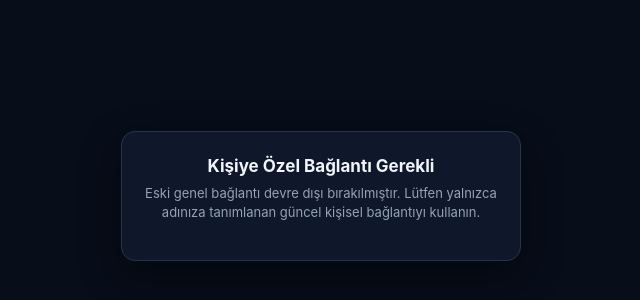
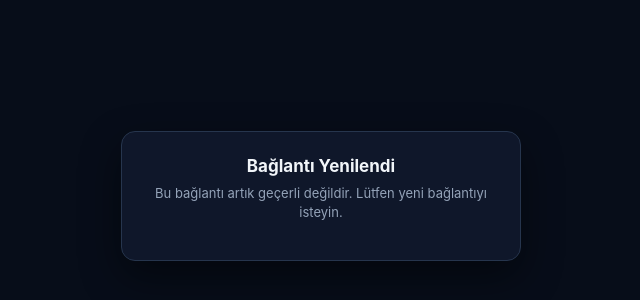
Before and after one commit to serdardoruk/zd-panel, a plain HTML site: page index.html in a window 1280 px wide. Shown: the part 204-504 px from the top of the page, without its empty margins (319-959 px from the left). Drawn offline with Linux system fonts and the light colour scheme.

Commit message:
Update encrypted bundle (24.11.2026 09:03:00)
Co-authored-by: Copilot <223556219+Copilot@users.noreply.github.com>

```diff
--- a/index.html
+++ b/index.html
@@ -43,7 +43,7 @@
 <div class="box" id="loaderBox">
   <div class="spinner" id="spin"></div>
   <h2 id="hdr">Güncel Rapor Açılıyor...</h2>
-  <p id="msg">Şifreli klinik veri paketi doğrulanıyor (24.11.2026 08:58:36).</p>
+  <p id="msg">Şifreli klinik veri paketi doğrulanıyor (24.11.2026 09:03:00).</p>
   <div id="keyForm" style="display:none;">
     <input type="password" id="keyInput" placeholder="Erişim anahtarını girin" autocomplete="off">
     <button onclick="manualUnlock()">Paneli Aç</button>
@@ -172,8 +172,8 @@
     var uTok = pair && pair.u ? pair.u : "";
     if (!token || !uTok) {
       document.getElementById("spin").style.display = "none";
-      document.getElementById("hdr").innerText = "Kişiye Özel Bağlantı Gerekli";
-      document.getElementById("msg").innerText = "Eski genel bağlantı devre dışı bırakılmıştır. Lütfen yalnızca adınıza tanımlanan güncel kişisel bağlantıyı kullanın.";
+      document.getElementById("hdr").innerText = "Bağlantı Yenilendi";
+      document.getElementById("msg").innerText = "Bu bağlantı artık geçerli değildir. Lütfen yeni bağlantıyı isteyin.";
       document.getElementById("keyForm").style.display = "none";
       return;
     }
@@ -206,8 +206,8 @@
     } catch (e) {
       try { localStorage.removeItem("zd_panel_k2"); localStorage.removeItem("zd_utok_v2"); } catch (_) {}
       document.getElementById("spin").style.display = "none";
-      document.getElementById("hdr").innerText = "Bağlantı Devre Dışı veya Geçersiz";
-      document.getElementById("msg").innerText = "Eski paylaşım bağlantısı iptal edilmiştir. Lütfen size özel iletilen yeni bağlantıyı açın.";
+      document.getElementById("hdr").innerText = "Bağlantı Yenilendi";
+      document.getElementById("msg").innerText = "Bu bağlantı artık geçerli değildir. Lütfen yeni bağlantıyı isteyin.";
       document.getElementById("keyForm").style.display = "none";
     }
   }
```
Also changed, not shown: 1 other file.
